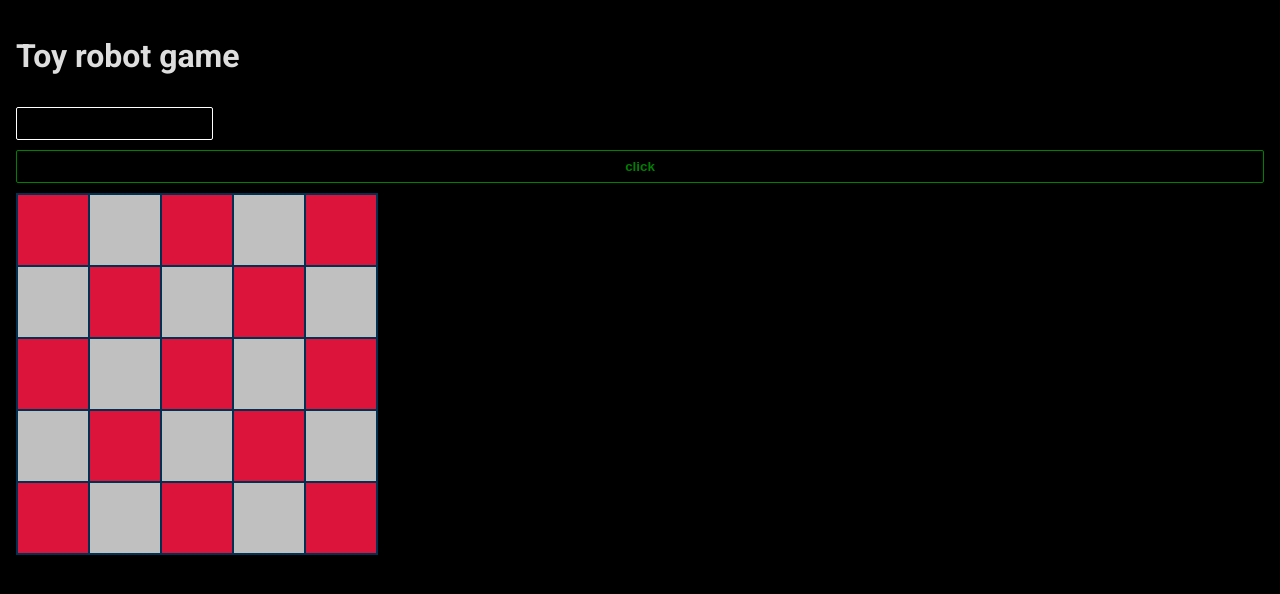
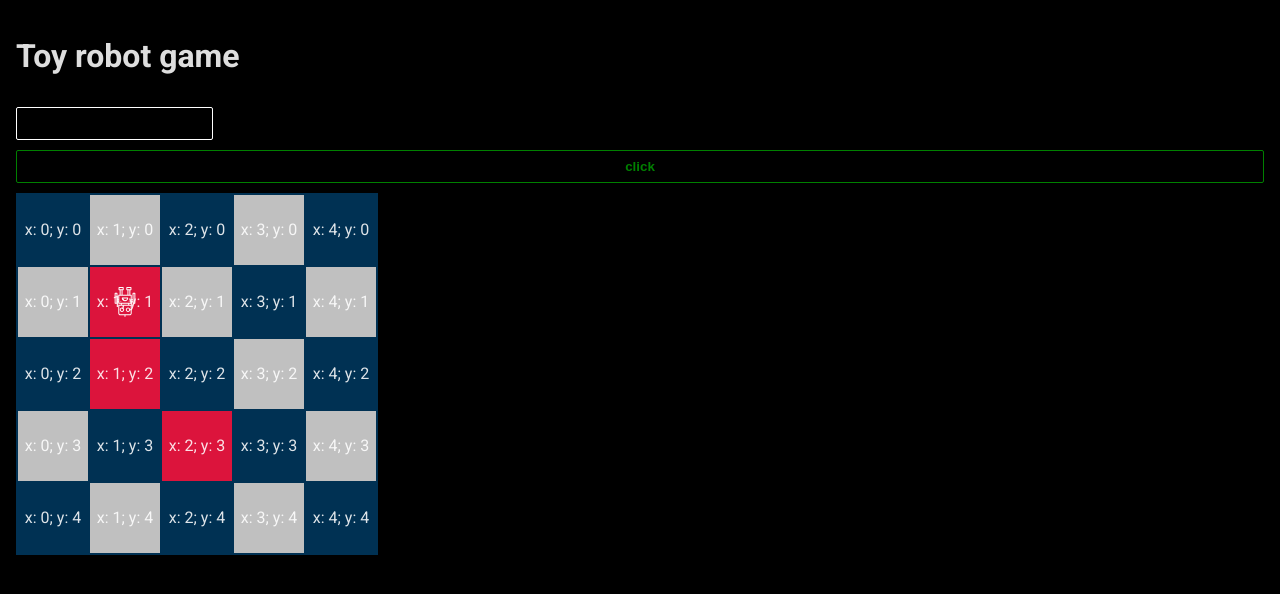
Before and after one commit to VBalaguera/toy-robot-react-ts, a React (Vite) app: page / in a window 1280 px wide. Shown: the top 594 px of the page. Built offline with nearby package versions, Linux system fonts and the light colour scheme.

Commit message:
Board revision

```diff
--- a/package.json
+++ b/package.json
@@ -25,6 +25,7 @@
   "devDependencies": {
     "@types/react": "^18.2.37",
     "@types/react-dom": "^18.2.15",
+    "@types/react-grid-layout": "^1.3.5",
     "@typescript-eslint/eslint-plugin": "^6.10.0",
     "@typescript-eslint/parser": "^6.10.0",
     "@vitejs/plugin-react": "^4.2.0",
--- a/src/App.tsx
+++ b/src/App.tsx
@@ -1,20 +1,21 @@
 import Input from './components/Input'
 
-// import Command from './components/Command'
-// import Piece from './components/Piece'
-// import robot from './assets/robot-svgrepo-com.svg'
-// import cat from './assets/Cat_silhouette.svg'
-// import spaceship from './assets/spaceship-svgrepo-com.svg'
-// import Message from './components/Message'
-// import Log from './components/Log'
 import Board from './components/Board'
 
 import Button from './components/Button'
+
+import Piece from './components/Piece'
 
 function App() {
   const handleClick = () => {
     console.log('click')
   }
+
+  // placeholder for future reference
+  // values will be passed directly with
+  // ContextAPI
+  const direction = 'south'
+
   return (
     <>
       <div
@@ -30,7 +31,9 @@ function App() {
 
         <Button text='click' onClick={handleClick} />
 
-        <Board />
+        <Board yPosition={1} xPosition={1}>
+          <Piece direction={direction} />
+        </Board>
 
         {/* <Message text='error message test' status='error' />
         <Message text='message test' />
--- a/src/components/Board.tsx
+++ b/src/components/Board.tsx
@@ -3,21 +3,62 @@
 // and positions its children
 // in this case, Piece.tsx
 
+import { type ReactNode } from 'react'
 import Square from './Square'
 
-// import { type ReactNode } from 'react'
+type BoardProps = {
+  xPosition: number
+  yPosition: number
+  children: ReactNode
+}
 
-// type BoardProps = {
-//   children: ReactNode
-// }
+export default function Board({ xPosition, yPosition, children }: BoardProps) {
+  const rows = 5
+  const columns = 5
 
-export default function Board() {
+  // placeholder for future reference
+  // values will be passed directly with
+  // ContextAPI
+  // const robotPosition = [xPosition, yPosition]
+  console.log(children)
+
   return (
     <div className='board'>
-      {/* {children} */}
-      {Array.from({ length: 25 }, (_, i) => (
-        <Square key={i} />
-      ))}
+      {Array.from({ length: rows }, (_, rowIndex) =>
+        Array.from({ length: columns }, (_, colIndex) => (
+          <>
+            <Square x={colIndex} y={rowIndex} />
+          </>
+          // <>
+          //   {robotPosition.every(
+          //     (value, index) => value === [colIndex, rowIndex][index]
+          //   ) ? (
+          //     <Square x={colIndex} y={rowIndex}>
+          //       {children}
+          //     </Square>
+          //   ) : (
+          //     <Square x={colIndex} y={rowIndex} />
+          //   )}
+          // </>
+        ))
+      )}
+
+      {/* approach 2: place here the Piece */}
+      {/* x and y determine where it will be placed */}
+      <div
+        style={{
+          width: '72px',
+          height: '72px',
+          position: 'absolute',
+          top: `calc(0px + 72px * ${yPosition})`,
+          left: `calc(0px + 72px * ${xPosition})`,
+          display: 'flex',
+          alignItems: 'center',
+          justifyContent: 'center',
+        }}
+      >
+        {children}
+      </div>
     </div>
   )
 }
--- a/src/components/Piece.tsx
+++ b/src/components/Piece.tsx
@@ -2,15 +2,13 @@
 // displays this game's piece
 // for all purposes of this assignment
 // it will be a robot
-// but it could be anything we want to display
+
+import robot from '../assets/robot-svgrepo-com.svg'
 
 type PieceProps = {
-  image: string
   direction: string
-  x: number
-  y: number
 }
 
-export default function Piece({ image, direction }: PieceProps) {
-  return <img className={`piece ${direction}`} src={image} alt='piece' />
+export default function Piece({ direction }: PieceProps) {
+  return <img className={`piece ${direction}`} src={robot} alt='piece' />
 }
--- a/src/components/Square.tsx
+++ b/src/components/Square.tsx
@@ -1,5 +1,33 @@
-//
+import { ReactNode } from 'react'
 
-export default function Square() {
-  return <span className='square'></span>
+type SquareProps = {
+  x: number
+  y: number
+  children?: ReactNode
 }
+
+// placeholder for future reference
+// values will be passed directly with
+// ContextAPI
+const blockedSquares = [
+  [1, 1],
+  [1, 2],
+  [2, 3],
+]
+
+export default function Square({ x, y, children }: SquareProps) {
+  const coordinates = [x, y]
+
+  const blocked = blockedSquares.some(
+    (innerArray) =>
+      innerArray.length === coordinates.length &&
+      innerArray.every((value, index) => value === coordinates[index])
+  )
+
+  return (
+    <span className={`square ${blocked ? 'blocked' : ''}`}>
+      x: {x}; y: {y}
+      {children}
+    </span>
+  )
+}
--- a/src/index.css
+++ b/src/index.css
@@ -46,6 +46,8 @@ p {
   grid-template-columns: repeat(5, 1fr);
   grid-template-rows: repeat(5, 1fr);
   border: 1px solid #003153;
+
+  position: relative;
 }
 
 /* alt */
@@ -53,7 +55,10 @@ p {
 .square {
   background-color: silver;
   border: 1px solid #003153;
-  padding: 0.25em;
+
+  display: flex;
+  align-items: center;
+  justify-content: center;
 }
 
 /* alt */
@@ -63,7 +68,11 @@ p {
 
 .square:nth-child(odd),
 .dark {
-  background-color: crimson;
+  background-color: #003153;
+}
+
+.blocked {
+  background-color: crimson !important;
 }
 
 /* Button */
```
Also changed, not shown: 2 other files (tests, documents, lock files or other folders).
